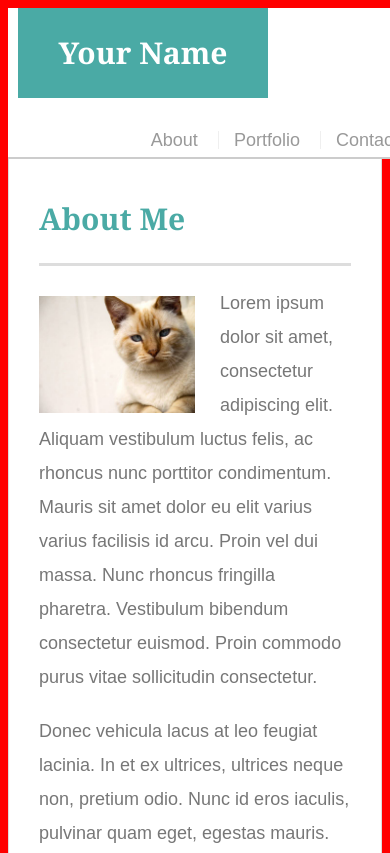
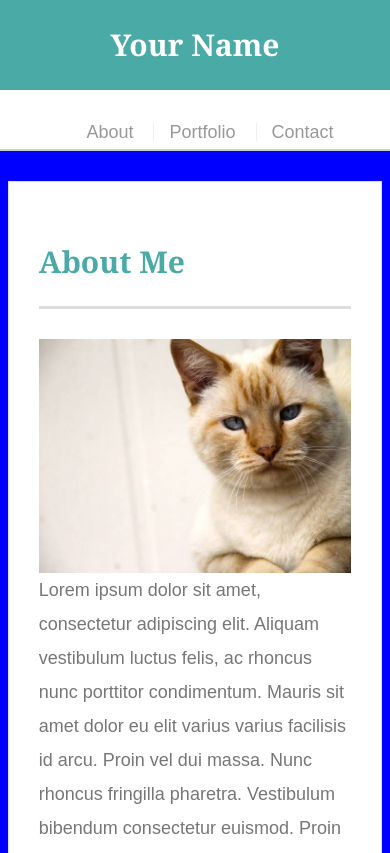
Before and after one commit to Lyyte/Responsive-Portfolio, a plain HTML site: page index.html in a window 390 px wide. Shown: the top 853 px of the page. Drawn offline with Linux system fonts and the light colour scheme.

Commit message:
added media query for 640

```diff
--- a/assets/css/style.css
+++ b/assets/css/style.css
@@ -228,13 +228,40 @@ body {
         #logo {
         margin-left: 10px;
         }
-
         #catimage {
         width: 50%;
         }
-
         body {
         background: red;
+        margin: 0px;
+        padding: 0;
+        }
+    }
+
+    @media screen and (max-width: 640px) {
+        #masthead {
+        position: static;
+        text-align: center;
+        }
+        body {
+        background: blue;
+        }
+        #catimage {
+        width: 100%;
+        }
+        #logo {
+        width: 100%;
+        margin-left: 0px;
+        }
+        nav {
+        text-align: center;
+        clear: both;
+        width: 100%;
+        }
+        #main-container {
+        padding: 0;
+        width: 96%;
+        min-height: calc(100vh - 70px);
         }
 
     }
```
Lines whose indentation alone changed are shown as unchanged.
